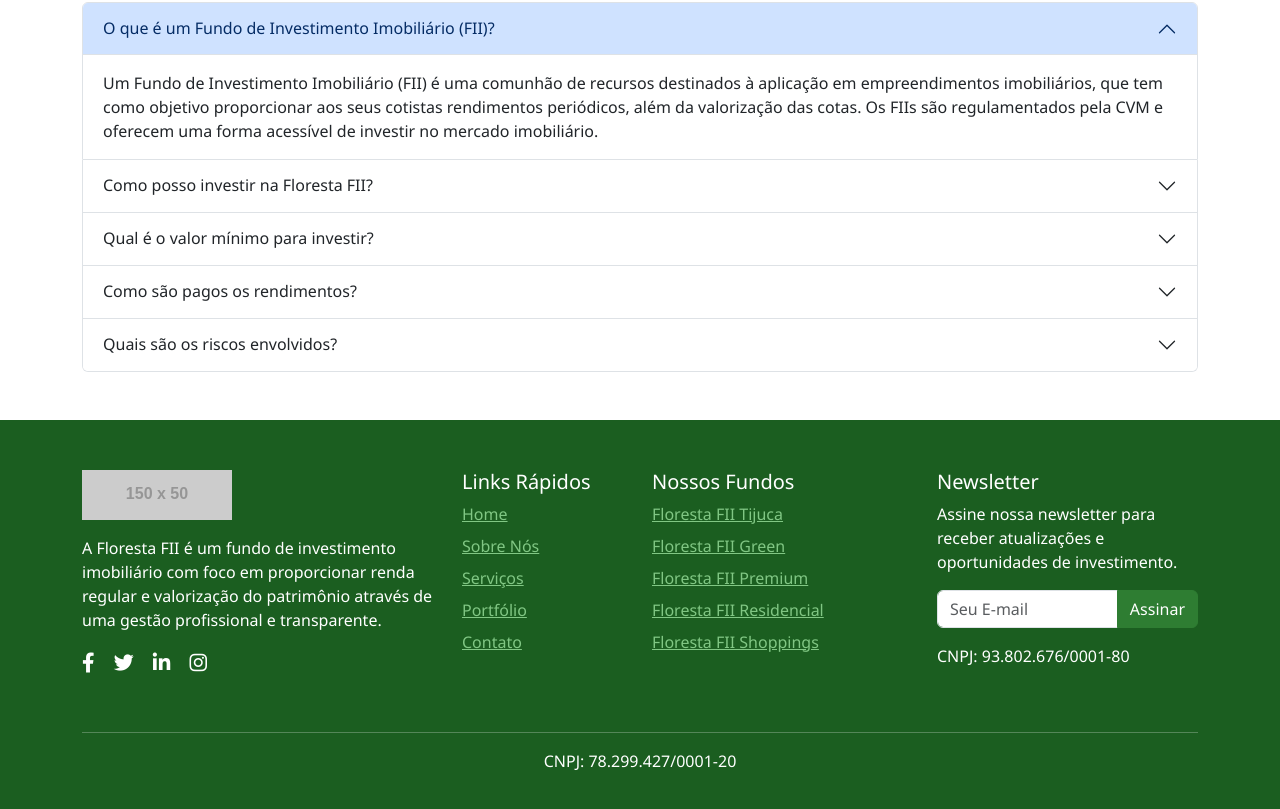
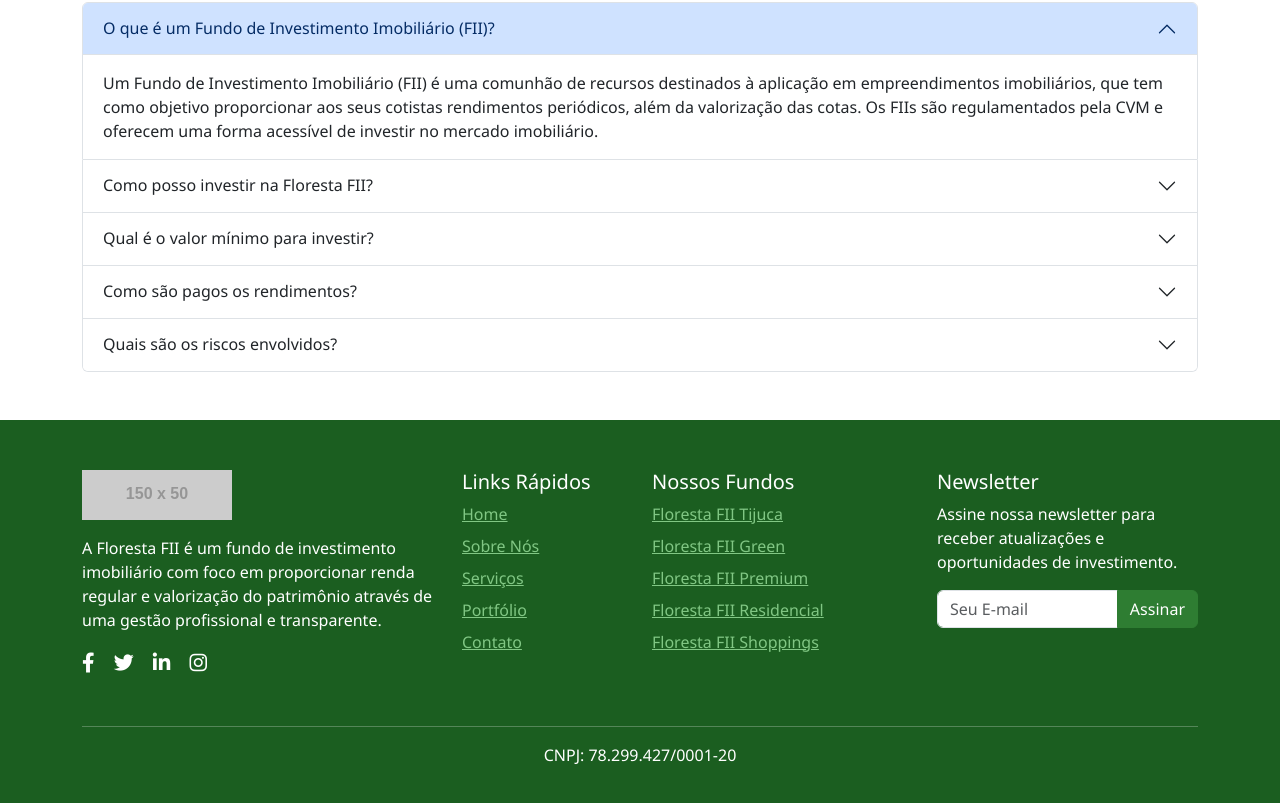
Before and after one commit to site1Stefano2024/ba2, a plain HTML site: page index.html in a window 1280 px wide. Shown: the part 4985-5794 px from the top of the page. Drawn offline with nearby package versions, Linux system fonts and the light colour scheme; placeholder pictures from the web are drawn by us.

Commit message:
Update index.html

```diff
--- a/index.html
+++ b/index.html
@@ -768,7 +768,6 @@
                             <button class="btn btn-primary" type="submit">Assinar</button>
                         </div>
                     </form>
-                    <p>CNPJ: 93.802.676/0001-80 </p>
                 </div>
             </div>
             <hr class="mt-4" style="background-color: rgba(255,255,255,0.1);">
```
